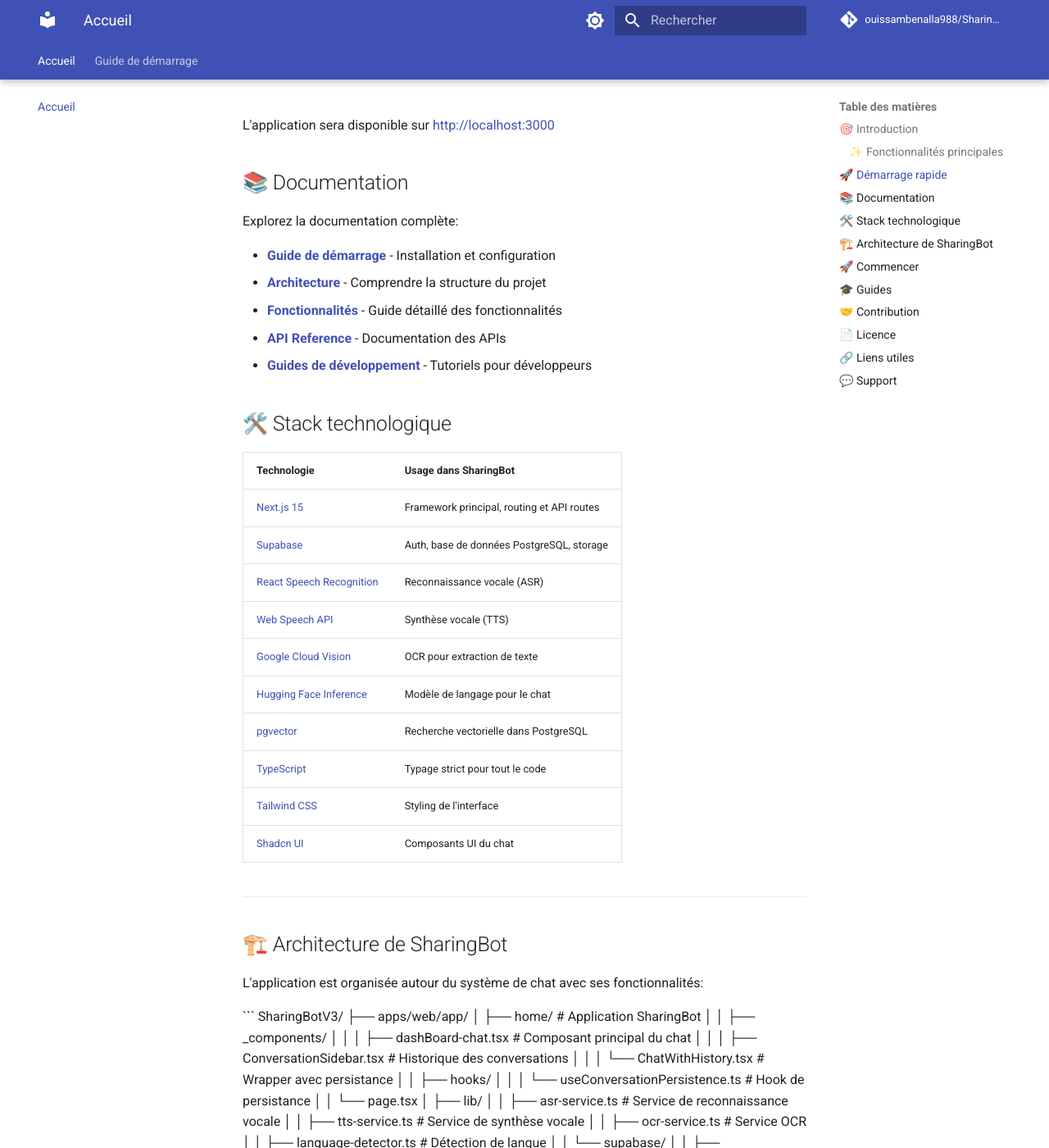
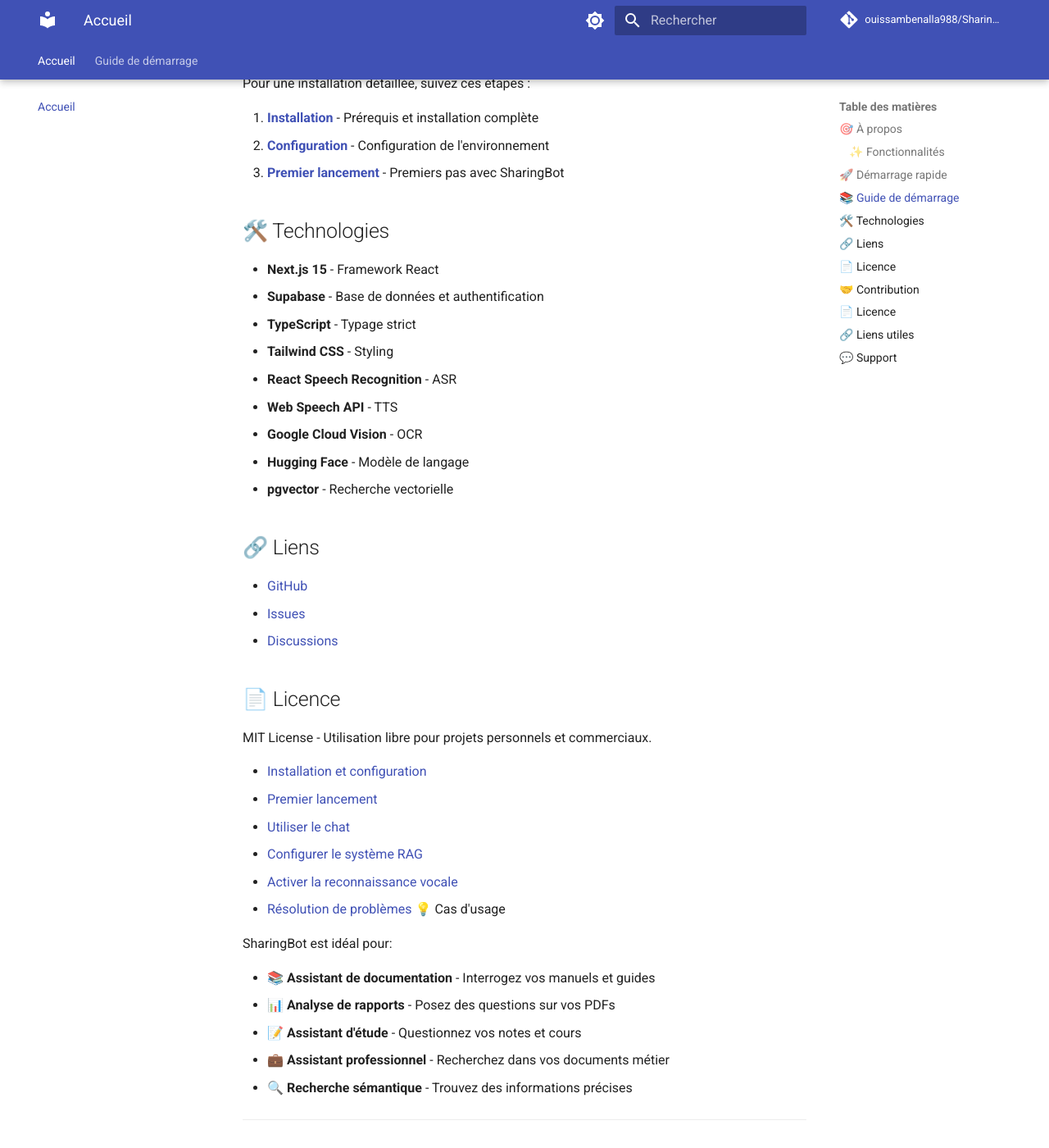
Before and after one commit to ouissambenalla988/SharingBotV3, an MkDocs documentation site: the page built from docs/index.md, in a window 1280 px wide and 1400 px high, scrolled down 1051 px. Shown: the whole window at 82% size. Built offline with MkDocs 1.6.1 and Material for MkDocs 9.7.7, drawn with Linux system fonts in a browser that asks for light colours; comment, search, counter and statistics services are not loaded; the version menu is left out; some of the changed text lies outside the part shown.

Commit message:
docs: Simplify homepage - remove references to deleted pages

````diff
--- a/docs/index.md
+++ b/docs/index.md
@@ -1,34 +1,29 @@
 # Documentation SharingBot V3
 
-## 🎯 Introduction
+## 🎯 À propos
 
-**SharingBot V3** est un assistant IA conversationnel intelligent basé sur Next.js 15 et Supabase. Il combine chat en temps réel, reconnaissance vocale, synthèse vocale, OCR et système RAG pour interroger vos documents.
+**SharingBot V3** est un assistant IA conversationnel qui combine chat intelligent, reconnaissance vocale, synthèse vocale, OCR et système RAG pour interroger vos documents PDF.
 
-### ✨ Fonctionnalités principales
+### ✨ Fonctionnalités
 
-- 🤖 **Chat IA conversationnel** - Conversations intelligentes avec historique persistant
-- 🎙️ **Reconnaissance vocale (ASR)** - Dictez vos messages vocalement
-- 🔊 **Synthèse vocale (TTS)** - Écoutez les réponses du bot
-- 📄 **Système RAG** - Uploadez des PDFs et interrogez leur contenu
-- 🖼️ **OCR intégré** - Extrayez du texte depuis des images
-- 💾 **Historique persistant** - Vos conversations sont automatiquement sauvegardées
-- 📁 **Gestion de conversations** - Créez, naviguez et supprimez vos conversations
-- 🔍 **Recherche vectorielle** - Recherche sémantique dans vos documents
-- 🌍 **Multilingue** - Détection automatique de la langue
+- 🤖 **Chat IA** - Conversations intelligentes avec historique
+- 🎙️ **Reconnaissance vocale** - Dictez vos messages
+- 🔊 **Synthèse vocale** - Écoutez les réponses
+- 📄 **RAG** - Interrogez vos documents PDF
+- 🖼️ **OCR** - Extrayez du texte des images
+- 💾 **Historique** - Sauvegarde automatique des conversations
 
 ## 🚀 Démarrage rapide
 
-Pour commencer rapidement avec SharingBot V3:
-
 ```bash
-# 1. Cloner le repository
+# 1. Cloner le projet
 git clone https://github.com/ouissambenalla988/SharingBotV3.git
 cd SharingBotV3
 
 # 2. Installer les dépendances
 pnpm install
 
-# 3. Démarrer Supabase (Docker requis)
+# 3. Démarrer Supabase
 pnpm run supabase:web:start
 
 # 4. Lancer l'application
@@ -37,67 +32,35 @@
 
 L'application sera disponible sur [http://localhost:3000](http://localhost:3000)
 
-## 📚 Documentation
+## 📚 Guide de démarrage
 
-Explorez la documentation complète:
+Pour une installation détaillée, suivez ces étapes :
 
-- **[Guide de démarrage](getting-started/installation.md)** - Installation et configuration
-- **[Architecture](architecture/overview.md)** - Comprendre la structure du projet
-- **[Fonctionnalités](features/chat-system.md)** - Guide détaillé des fonctionnalités
-- **[API Reference](api/overview.md)** - Documentation des APIs
-- **[Guides de développement](guides/add-feature.md)** - Tutoriels pour développeurs
+1. **[Installation](getting-started/installation.md)** - Prérequis et installation complète
+2. **[Configuration](getting-started/configuration.md)** - Configuration de l'environnement
+3. **[Premier lancement](getting-started/first-run.md)** - Premiers pas avec SharingBot
 
-## 🛠️ Stack technologique
+## 🛠️ Technologies
 
-| Technologie | Usage dans SharingBot |
-|------------|----------------------|
-| [Next.js 15](https://nextjs.org/) | Framework principal, routing et API routes |
-| [Supabase](https://supabase.com/) | Auth, base de données PostgreSQL, storage |
-| [React Speech Recognition](https://www.npmjs.com/package/react-speech-recognition) | Reconnaissance vocale (ASR) |
-| [Web Speech API](https://developer.mozilla.org/en-US/docs/Web/API/Web_Speech_API) | Synthèse vocale (TTS) |
-| [Google Cloud Vision](https://cloud.google.com/vision) | OCR pour extraction de texte |
-| [Hugging Face Inference](https://huggingface.co/inference-api) | Modèle de langage pour le chat |
-| [pgvector](https://github.com/pgvector/pgvector) | Recherche vectorielle dans PostgreSQL |
-| [TypeScript](https://www.typescriptlang.org/) | Typage strict pour tout le code |
-| [Tailwind CSS](https://tailwindcss.com/) | Styling de l'interface |
-| [Shadcn UI](https://ui.shadcn.com/) | Composants UI du chat |
+- **Next.js 15** - Framework React
+- **Supabase** - Base de données et authentification
+- **TypeScript** - Typage strict
+- **Tailwind CSS** - Styling
+- **React Speech Recognition** - ASR
+- **Web Speech API** - TTS
+- **Google Cloud Vision** - OCR
+- **Hugging Face** - Modèle de langage
+- **pgvector** - Recherche vectorielle
 
----
+## 🔗 Liens
 
-## 🏗️ Architecture de SharingBot
+- [GitHub](https://github.com/ouissambenalla988/SharingBotV3)
+- [Issues](https://github.com/ouissambenalla988/SharingBotV3/issues)
+- [Discussions](https://github.com/ouissambenalla988/SharingBotV3/discussions)
 
-L'application est organisée autour du système de chat avec ses fonctionnalités:
+## 📄 Licence
 
-```
-SharingBotV3/
-├── apps/web/app/
-│   ├── home/                     # Application SharingBot
-│   │   ├── _components/
-│   │   │   ├── dashBoard-chat.tsx        # Composant principal du chat
-│   │   │   ├── ConversationSidebar.tsx   # Historique des conversations
-│   │   │   └── ChatWithHistory.tsx       # Wrapper avec persistance
-│   │   ├── hooks/
-│   │   │   └── useConversationPersistence.ts  # Hook de persistance
-│   │   └── page.tsx
-│   ├── lib/
-│   │   ├── asr-service.ts       # Service de reconnaissance vocale
-│   │   ├── tts-service.ts       # Service de synthèse vocale
-│   │   ├── ocr-service.ts       # Service OCR
-│   │   ├── language-detector.ts # Détection de langue
-│   │   └── supabase/
-│   │       ├── conversations.ts # CRUD conversations/messages
-│   │       └── documents.ts     # Gestion documents et RAG
-│   ├── types/
-│   │   └── database.types.ts    # Types TypeScript Supabase
-│   └── api/                     # Routes API (chat, embeddings)
-└── supabase/
-    ├── migrations/              # Schéma de base de données
-    └── setup-storage-and-tables.sql  # Configuration complète
----
-
-## 🚀 Commencer
-
-## 🎓 Guides
+MIT License - Utilisation libre pour projets personnels et commerciaux.
 
 - [Installation et configuration](getting-started/installation.md)
 - [Premier lancement](getting-started/first-run.md)
````
